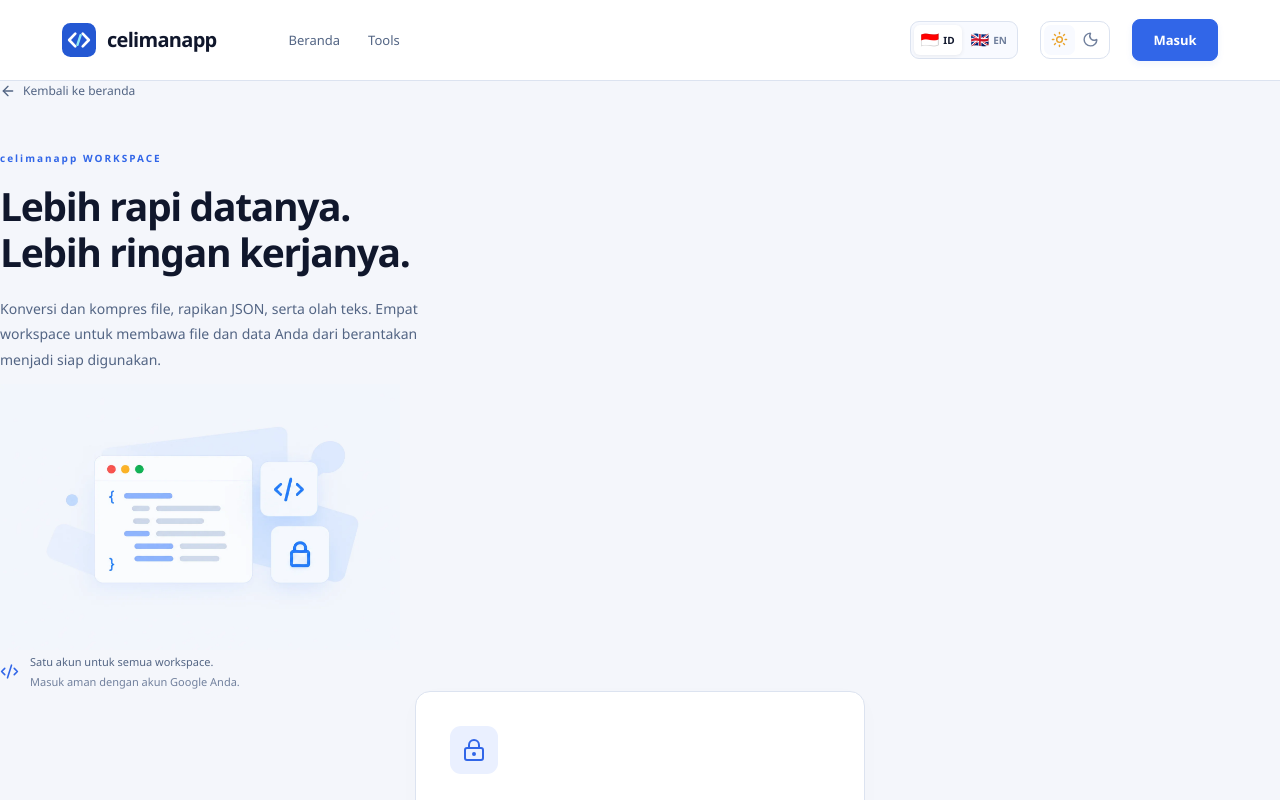
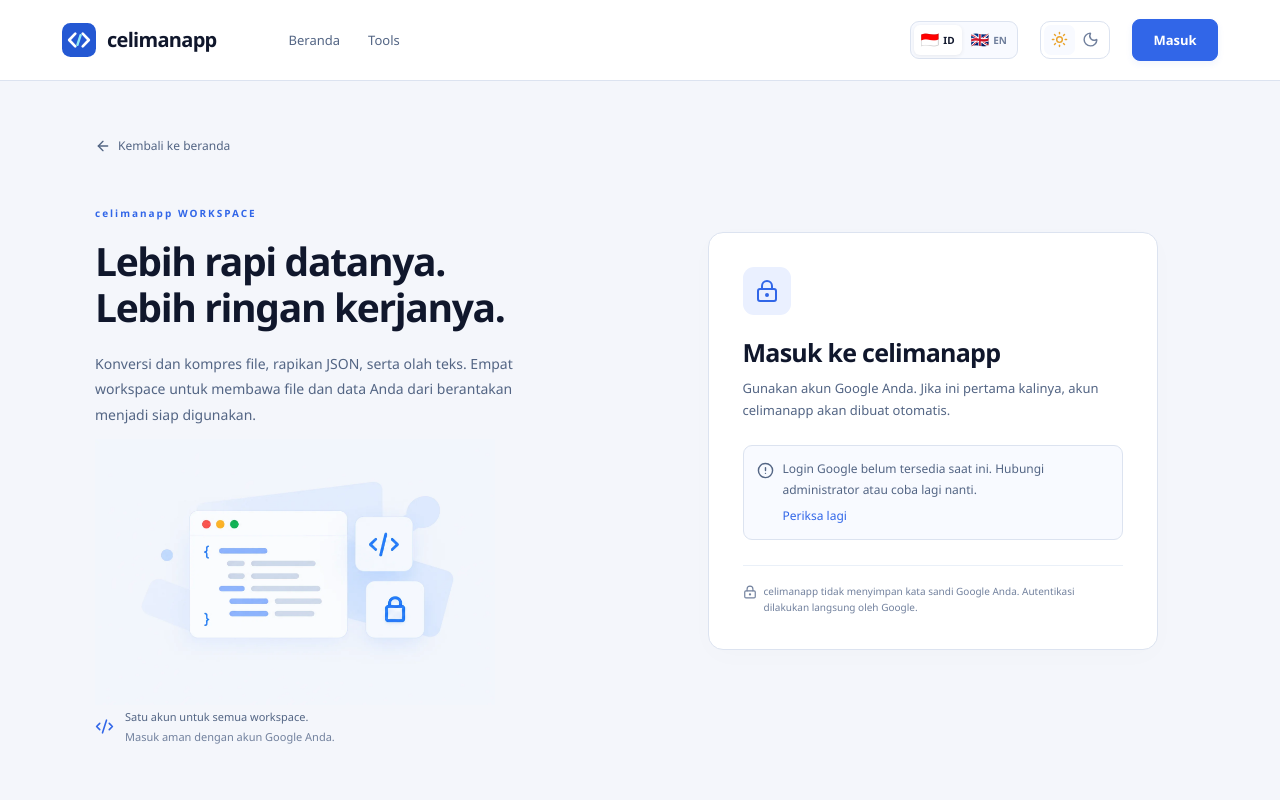
Before and after one commit to meimanjayagea/celi-tools, a Next.js app in the folder apps/web/: page /login in a window 1280 px wide. Shown: the top 800 px of the page. Built offline with nearby package versions, Linux system fonts and the light colour scheme; no server answers.

Commit message:
fix(auth): restore login page layout

```diff
--- a/apps/web/app/globals.css
+++ b/apps/web/app/globals.css
@@ -2338,6 +2338,7 @@ kbd {
   .landing-start h2 { font-size: 22px; }
 }
 .workspace-directory { padding-top: 48px; }
+.public-auth-page { max-width: 1170px; margin: 0 auto; padding: 55px 40px 65px; display: grid; grid-template-columns: 1fr 1fr; gap: 80px; align-items: center; min-height: calc(100vh - 150px); }
 .auth-back { display: inline-flex; align-items: center; gap: 7px; font-size: 12px; color: var(--text-secondary); margin-bottom: 46px; }
 .auth-back:hover { color: var(--accent); }
 .auth-intro-copy h2 { font-size: 39px; line-height: 1.2; font-weight: 650; letter-spacing: -.035em; margin-top: 14px; }
```
